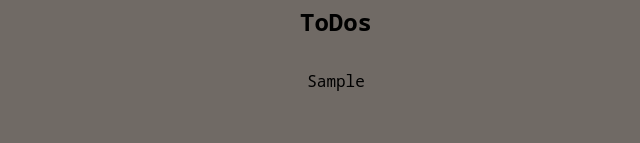
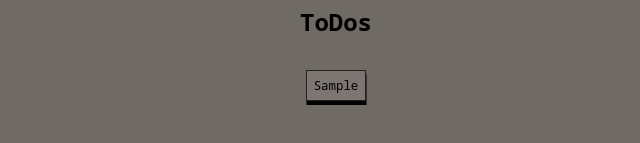
Before and after one commit to oekoo22/todo_list, a plain HTML site: page index.html in a window 1280 px wide. Both pictures are taken after typing "Sample" into the empty fields and a click on the input "Add". Shown: the part 171-314 px from the top of the page, 304-944 px from the left. Drawn offline with Linux system fonts and the light colour scheme.

Commit message:
Add style and structure to the appending Todo element

```diff
--- a/style.css
+++ b/style.css
@@ -74,7 +74,7 @@
 
 /* how to transition shadow when active but not hovering */
 
-input:focus, button:focus {
+input:focus, button:focus, .content {
 
     color: rgba(28, 24, 20, 1);
     border: 1px solid var(--darkest);
@@ -96,7 +96,7 @@
 
 }
 
-input:hover, button:hover {
+input:hover, button:hover, .content:hover {
 
     box-shadow: 2px 6px;
     transition: box-shadow .7s;
@@ -129,3 +129,16 @@
     margin: 0 2rem 0 2rem;
 
 }
+
+.content {
+    appearance: none;
+    /* border-radius: 8%;*/
+    padding: .4rem;
+    font-size: .775rem;
+    outline: none;
+    background: var(--gray);
+    box-shadow: .5px 4px;
+    transition: box-shadow .7s;
+    color: black;
+
+}
```
